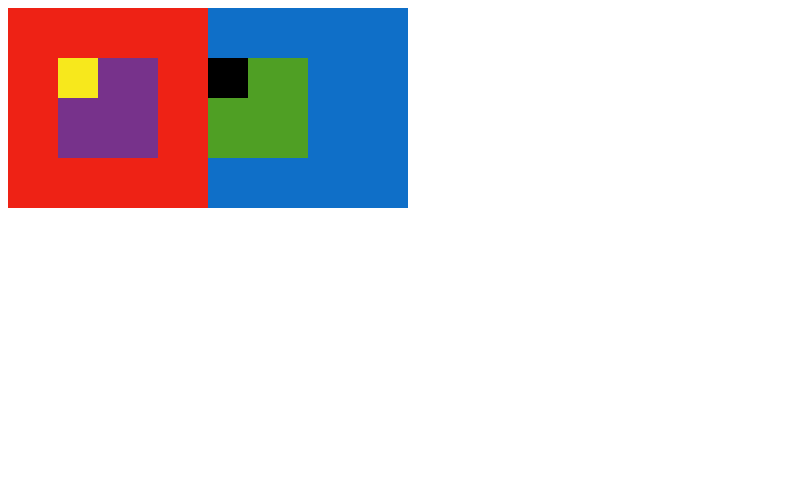
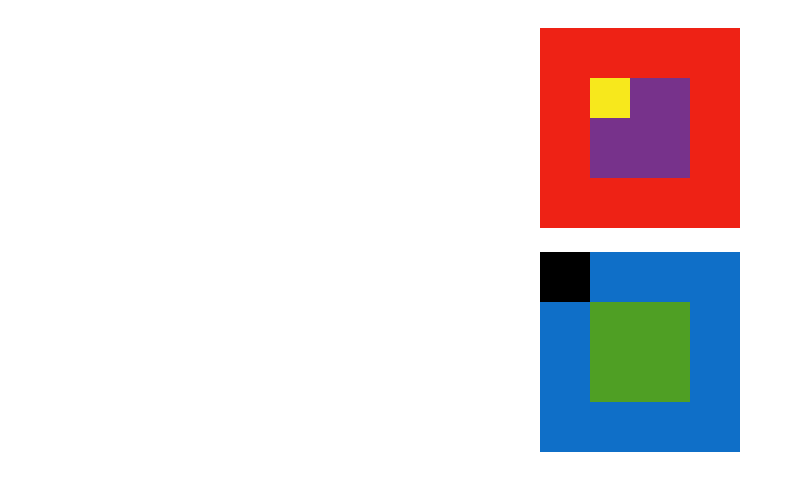
Before and after one commit to maryGarL/positionEnunciado, a plain HTML site: page index.html in a window 1280 px wide. Shown: the whole page, without its empty margins (0-795 px from the left). Drawn offline with Linux system fonts and the light colour scheme.

Commit message:
ejercicio 1 terminado

```diff
--- a/assets/css/main.css
+++ b/assets/css/main.css
@@ -1,3 +1,9 @@
+body{
+  text-align: center;
+}
+#cajapadre{
+  display: inline-block;
+}
 #divPrincipal-1 #principal-2{
   margin: 0 auto;
 }
@@ -6,14 +12,16 @@ background-color: rgb(238, 34, 21);
 display: inline-block;
 width: 200px;
 height: 200px;
+margin-top: 20px;
 }
 
 #divPrincipal-2{
   background-color: rgb(15, 111, 200);
-  display: inline-block;
+  display: block;
   width: 200px;
   height: 200px;
   position: relative;
+  margin-top: 20px;
 }
 #divPrincipal-1 #divHijo {
   background-color: rgb(119, 50, 139);
@@ -26,7 +34,8 @@ height: 200px;
   width: 100px;
   height: 100px;
   position: absolute;
-  margin: 25% auto;
+  left: 50px;
+  bottom: 50px
 }
 #divPrincipal-1 #divHijo #divNieto {
   background-color: rgb(247, 232, 28);
@@ -35,7 +44,9 @@ height: 200px;
 }
 #divPrincipal-2 #divHijo #divNieto{
   background-color: rgb(0, 0, 0);
-  width: 40px;
-  height: 40px;
+  width: 50px;
+  height: 50px;
   position: absolute;
+  right: 100px;
+  bottom: 100px;
 }
--- a/assets/js/app.js
+++ b/assets/js/app.js
@@ -1,4 +1,5 @@
 var body=document.getElementsByTagName("BODY")[0]
+var contenedor=document.createElement("div");
 for (var i = 1; i < 3; i++) {
 var div0=document.createElement("div");
 var div1=document.createElement("div");
@@ -6,7 +7,9 @@ var div2=document.createElement("div");
 div0.setAttribute("id","divPrincipal-"+i);
 div1.setAttribute("id","divHijo")
 div2.setAttribute("id","divNieto")
+contenedor.setAttribute("id","cajapadre")
 div1.appendChild(div2);
 div0.appendChild(div1);
-body.appendChild(div0);
+contenedor.appendChild(div0);
+body.appendChild(contenedor)
 }
```
